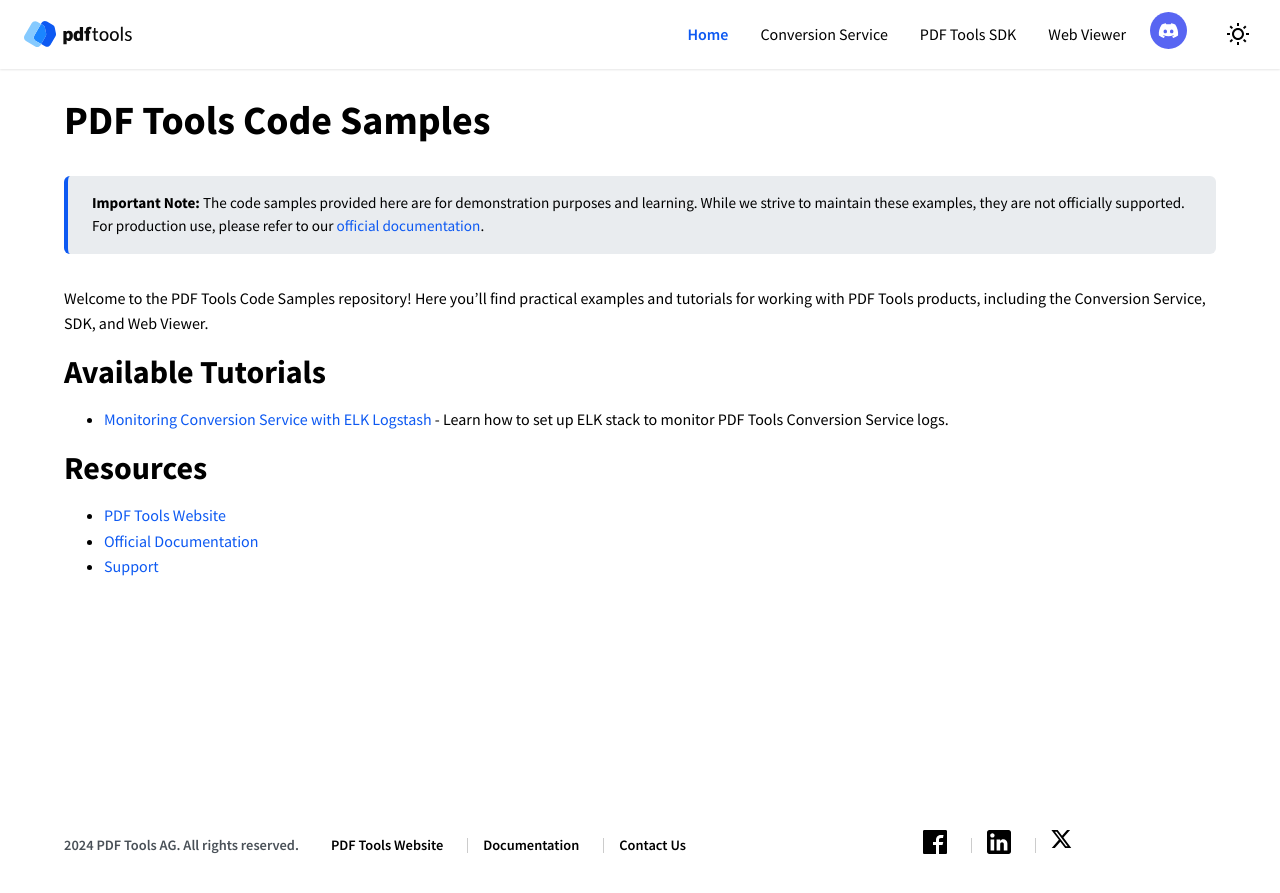
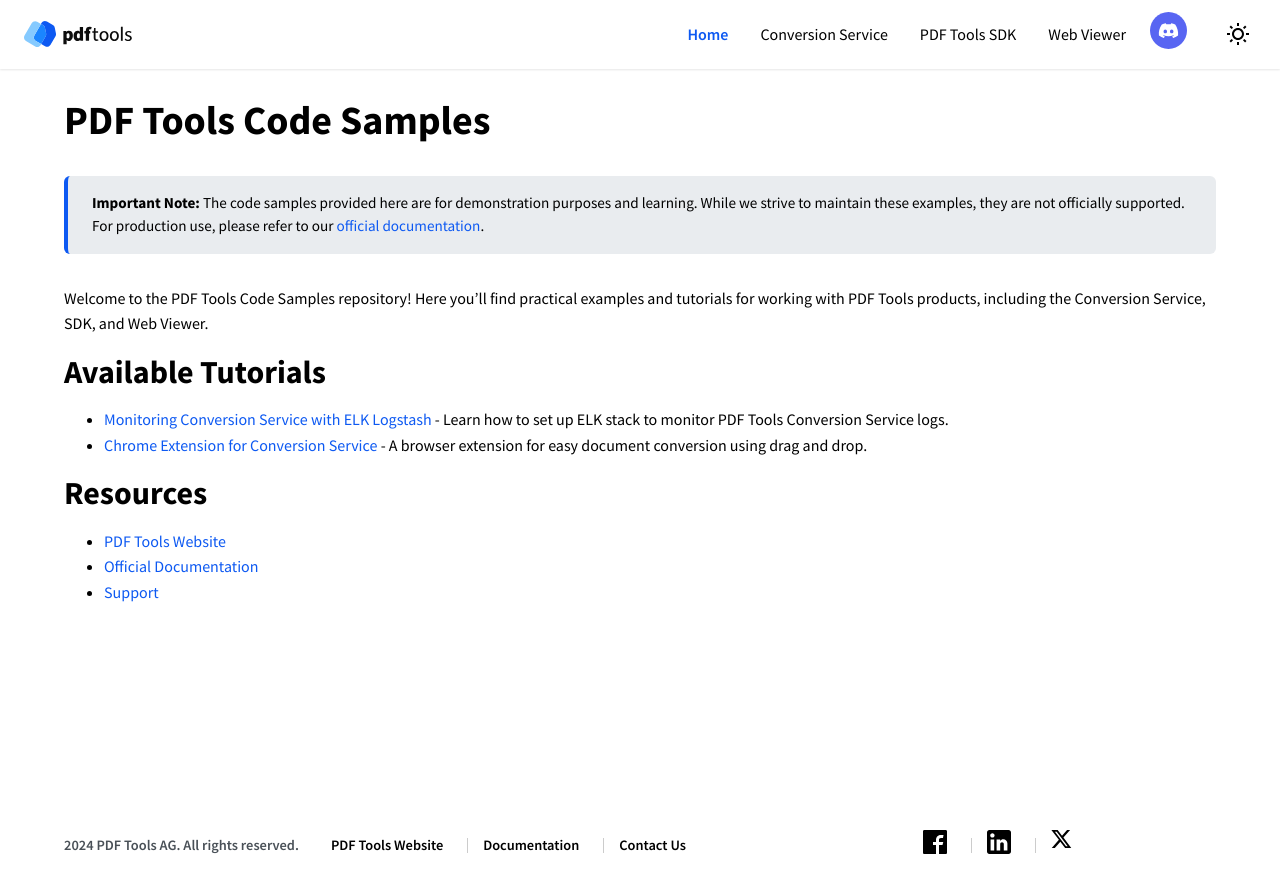
Before and after one commit to pdf-tools/pdf_code_samples, a Jekyll site: the page built from docs/index.md, in a window 1280 px wide and 941 px high. Shown: the top 893 px of the window. Built offline with Jekyll 4.4.1, drawn with Linux system fonts in a browser that asks for light colours.

Commit message:
Work in progress for chrome tutorial

```diff
--- a/docs/index.md
+++ b/docs/index.md
@@ -12,6 +12,7 @@
 ## Available Tutorials
 
 - [Monitoring Conversion Service with ELK Logstash](tutorials/elk-logstash-monitoring.html) - Learn how to set up ELK stack to monitor PDF Tools Conversion Service logs.
+- [Chrome Extension for Conversion Service](tutorials/convsrv-chrome-extension.html) - A browser extension for easy document conversion using drag and drop.
 
 ## Resources
 
```
Also changed, not shown: docs/tutorials/convsrv-chrome-extension.md (+1 -1 lines).
